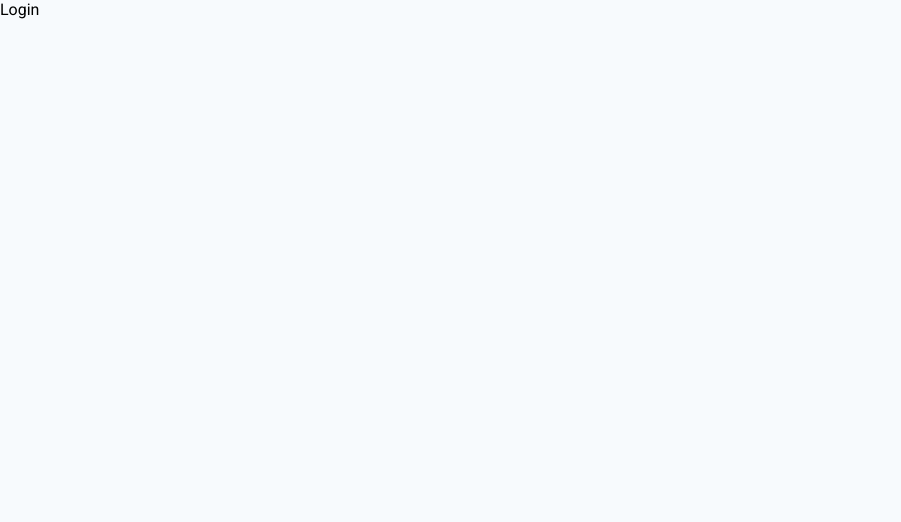
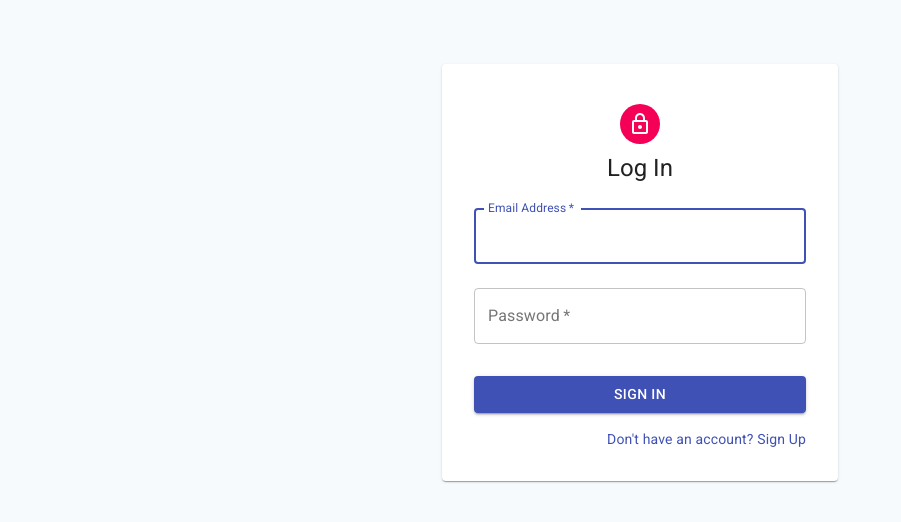
Before and after one commit to diamanthaxhimusa/task-management-app, a React (Create React App) app in the folder client/: page /login in a window 1280 px wide. Shown: the top 522 px of the page, without its empty margins (0-901 px from the left). Built offline with nearby package versions, Linux system fonts and the light colour scheme.

Commit message:
Login & Register layouts

```diff
--- /dev/null
+++ b/client/src/components/common/AuthCard.tsx
@@ -0,0 +1,45 @@
+import React from 'react';
+import { makeStyles } from '@material-ui/core/styles';
+import Avatar from '@material-ui/core/Avatar';
+import LockOutlinedIcon from '@material-ui/icons/LockOutlined';
+import Typography from '@material-ui/core/Typography';
+import Container from '@material-ui/core/Container';
+import Paper from '@material-ui/core/Paper';
+
+interface IAuthCardProps {
+  title: string;
+}
+
+const useStyles = makeStyles(theme => ({
+  paper: {
+    padding: theme.spacing(4),
+    marginTop: theme.spacing(8),
+    display: 'flex',
+    flexDirection: 'column',
+    alignItems: 'center'
+  },
+  avatar: {
+    margin: theme.spacing(1),
+    backgroundColor: theme.palette.secondary.main
+  }
+}));
+
+const AuthCard: React.FC<IAuthCardProps> = ({ children, title }) => {
+  const classes = useStyles();
+
+  return (
+    <Container component="main" maxWidth="xs">
+      <Paper classes={{ root: classes.paper }}>
+        <Avatar className={classes.avatar}>
+          <LockOutlinedIcon />
+        </Avatar>
+        <Typography component="h1" variant="h5">
+          {title}
+        </Typography>
+        {children}
+      </Paper>
+    </Container>
+  );
+};
+
+export default AuthCard;
--- a/client/src/routes/login.tsx
+++ b/client/src/routes/login.tsx
@@ -1,9 +1,73 @@
 import React from 'react';
+import { Link as RouterLink } from 'react-router-dom';
+import Button from '@material-ui/core/Button';
+import TextField from '@material-ui/core/TextField';
+import Link from '@material-ui/core/Link';
+import Grid from '@material-ui/core/Grid';
+import { makeStyles } from '@material-ui/core/styles';
+import AuthCard from '../components/common/AuthCard';
+import { Route } from '../utils/enums/routes';
 
 interface ILoginProps {}
 
+const useStyles = makeStyles(theme => ({
+  form: {
+    width: '100%', // Fix IE 11 issue.
+    marginTop: theme.spacing(1)
+  },
+  submit: {
+    margin: theme.spacing(3, 0, 2)
+  }
+}));
+
 const Login: React.FC<ILoginProps> = () => {
-  return <div>Login</div>;
+  const classes = useStyles();
+
+  return (
+    <AuthCard title="Log In">
+      <form className={classes.form}>
+        <TextField
+          variant="outlined"
+          margin="normal"
+          required
+          fullWidth
+          id="email"
+          label="Email Address"
+          name="email"
+          autoComplete="email"
+          autoFocus
+        />
+        <TextField
+          variant="outlined"
+          margin="normal"
+          required
+          fullWidth
+          name="password"
+          label="Password"
+          type="password"
+          id="password"
+          autoComplete="current-password"
+        />
+        <Button
+          type="submit"
+          fullWidth
+          variant="contained"
+          color="primary"
+          className={classes.submit}
+        >
+          Sign In
+        </Button>
+        <Grid container>
+          <Grid item xs></Grid>
+          <Grid item>
+            <Link component={RouterLink} to={`/${Route.REGISTER}`} variant="body2">
+              {"Don't have an account? Sign Up"}
+            </Link>
+          </Grid>
+        </Grid>
+      </form>
+    </AuthCard>
+  );
 };
 
 export default Login;
--- /dev/null
+++ b/client/src/routes/register.tsx
@@ -0,0 +1,98 @@
+import React from 'react';
+import { Link as RouterLink } from 'react-router-dom';
+import Button from '@material-ui/core/Button';
+import TextField from '@material-ui/core/TextField';
+import Link from '@material-ui/core/Link';
+import Grid from '@material-ui/core/Grid';
+import { makeStyles } from '@material-ui/core/styles';
+import AuthCard from '../components/common/AuthCard';
+import { Route } from '../utils/enums/routes';
+
+interface IRegisterProps {}
+
+const useStyles = makeStyles(theme => ({
+  form: {
+    width: '100%', // Fix IE 11 issue.
+    marginTop: theme.spacing(1)
+  },
+  submit: {
+    margin: theme.spacing(3, 0, 2)
+  }
+}));
+
+const Register: React.FC<IRegisterProps> = () => {
+  const classes = useStyles();
+
+  return (
+    <AuthCard title="Register">
+      <form className={classes.form}>
+        <Grid container spacing={2}>
+          <Grid item xs={12} sm={6}>
+            <TextField
+              autoComplete="fname"
+              name="firstName"
+              variant="outlined"
+              required
+              fullWidth
+              id="firstName"
+              label="First Name"
+              autoFocus
+            />
+          </Grid>
+          <Grid item xs={12} sm={6}>
+            <TextField
+              variant="outlined"
+              required
+              fullWidth
+              id="lastName"
+              label="Last Name"
+              name="lastName"
+              autoComplete="lname"
+            />
+          </Grid>
+          <Grid item xs={12}>
+            <TextField
+              variant="outlined"
+              required
+              fullWidth
+              id="email"
+              label="Email Address"
+              name="email"
+              autoComplete="email"
+            />
+          </Grid>
+          <Grid item xs={12}>
+            <TextField
+              variant="outlined"
+              required
+              fullWidth
+              name="password"
+              label="Password"
+              type="password"
+              id="password"
+              autoComplete="current-password"
+            />
+          </Grid>
+        </Grid>
+        <Button
+          type="submit"
+          fullWidth
+          variant="contained"
+          color="primary"
+          className={classes.submit}
+        >
+          Sign Up
+        </Button>
+        <Grid container justify="flex-end">
+          <Grid item>
+            <Link component={RouterLink} to={`/${Route.LOG_IN}`} variant="body2">
+              Already have an account? Sign in
+            </Link>
+          </Grid>
+        </Grid>
+      </form>
+    </AuthCard>
+  );
+};
+
+export default Register;
--- a/client/src/utils/constants/routes.ts
+++ b/client/src/utils/constants/routes.ts
@@ -1,6 +1,7 @@
 import { Route } from '../enums/routes';
 import Dashboard from '../../routes/dashboard';
 import Login from '../../routes/login';
+import Register from '../../routes/register';
 import NotFound from '../../routes/not_found';
 
 export interface IRouteProps {
@@ -22,9 +23,9 @@ export const publicRoutes: IRouteProps[] = [
     component: Login
   },
   {
-    path: `/${Route.SIGN_UP}`,
+    path: `/${Route.REGISTER}`,
     exact: true,
-    component: Login
+    component: Register
   }
   // {
   //   path: '*',
--- a/client/src/utils/enums/routes.ts
+++ b/client/src/utils/enums/routes.ts
@@ -1,6 +1,6 @@
 export enum Route {
   LOG_IN = 'login',
-  SIGN_UP = 'register',
+  REGISTER = 'register',
   PROFILE = 'my-account',
   DASHBOARD = 'dashboard',
   INTENTS = 'lists',
```
